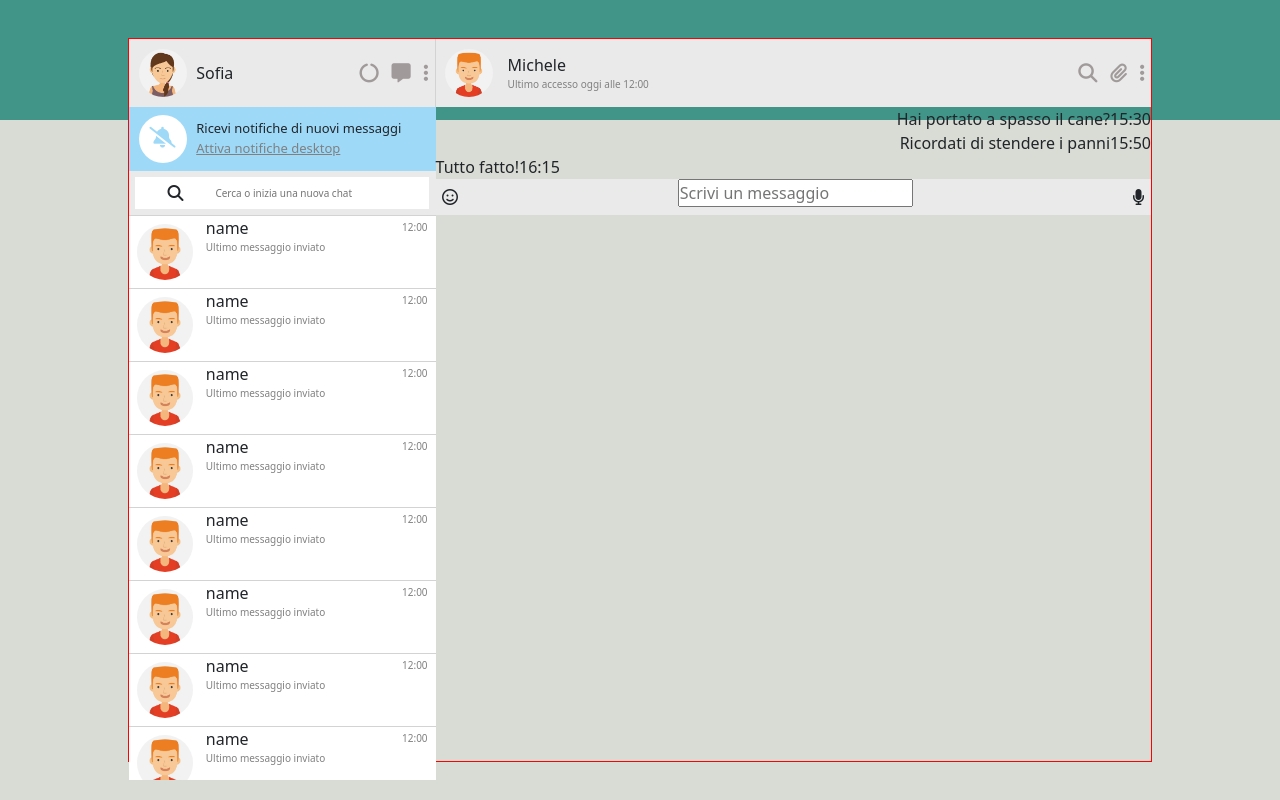
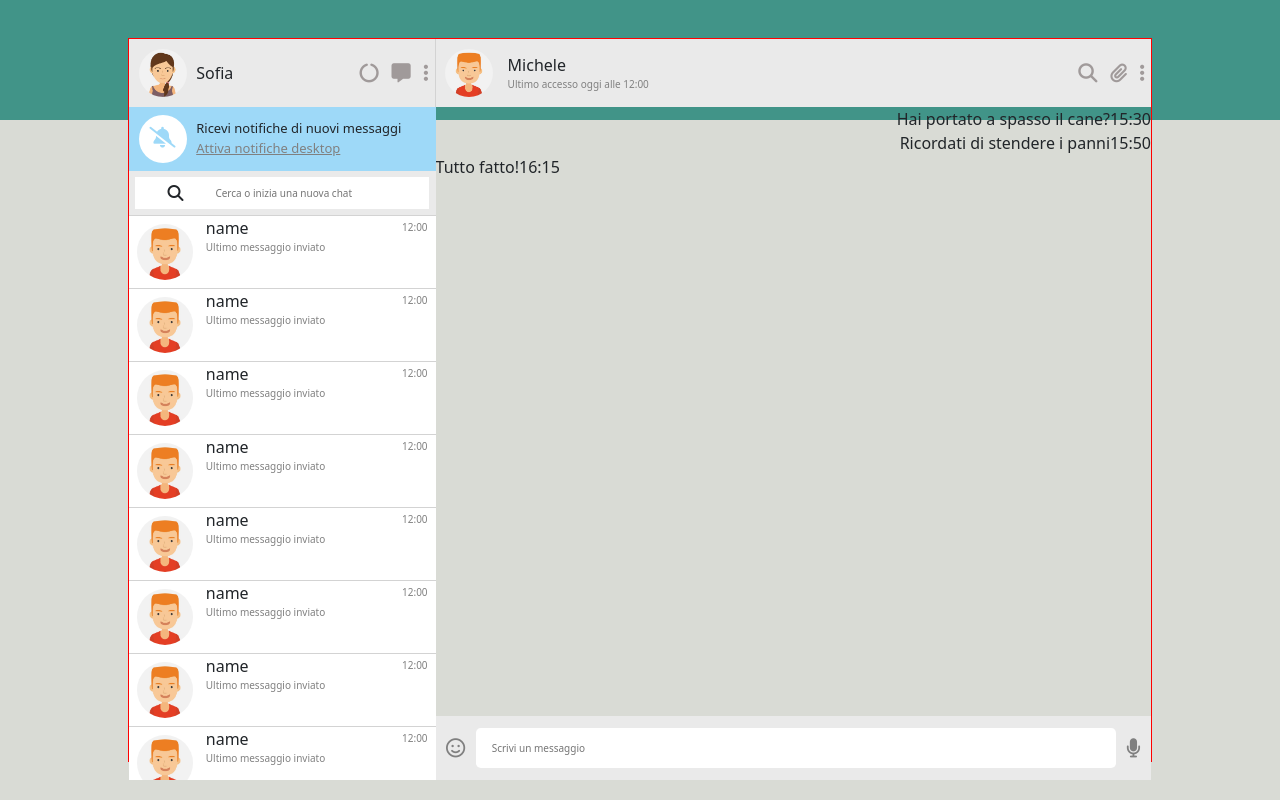
Before and after one commit to gluke0/vue-boolzapp, a plain HTML site: page index.html in a window 1280 px wide. Drawn offline with nearby package versions, Linux system fonts and the light colour scheme.

Commit message:
barra nuovo messaggio

```diff
--- a/assets/css/style.css
+++ b/assets/css/style.css
@@ -123,3 +123,27 @@ ul{
 .friend{
     width: 100%;
 }
+
+#message{
+    height: 38.1rem;
+    overflow-y: scroll;
+}
+
+.message-bar{
+    height: 4rem;
+}
+
+#new-message{
+    width: 40rem;
+    height: 2.5rem;
+    font-size: x-small;
+    padding-left: 1rem;
+    border-radius: 0.3rem;
+    border: none;
+}
+
+.icons-bottom{
+    color: grey;
+    font-size: larger;
+    margin: auto;
+}
--- a/index.html
+++ b/index.html
@@ -109,7 +109,7 @@
                     </div>
                 </div>
 
-                <div class="d-flex flex-column">
+                <div class="d-flex flex-column" id="message">
                     <div class="d-flex justify-content-between align-self-end">
                         <div>Hai portato a spasso il cane?</div>
                         <div class="align-self-end">15:30</div>
@@ -124,14 +124,14 @@
                     </div>
                 </div>
 
-                <div class="d-flex justify-content-between align-item-center gr-back">
-                    <div class="pointer">
+                <div class="d-flex justify-content-between align-items-center gr-back message-bar">
+                    <div class="pointer icons-bottom">
                         <i class="fa-regular fa-face-smile"></i>
                     </div>
                     <div>
                         <input type="text" name="new-message" id="new-message" placeholder="Scrivi un messaggio">
                     </div>
-                    <div class="pointer">
+                    <div class="pointer icons-bottom">
                         <i class="fa-solid fa-microphone"></i>
                     </div>
                 </div>
```
